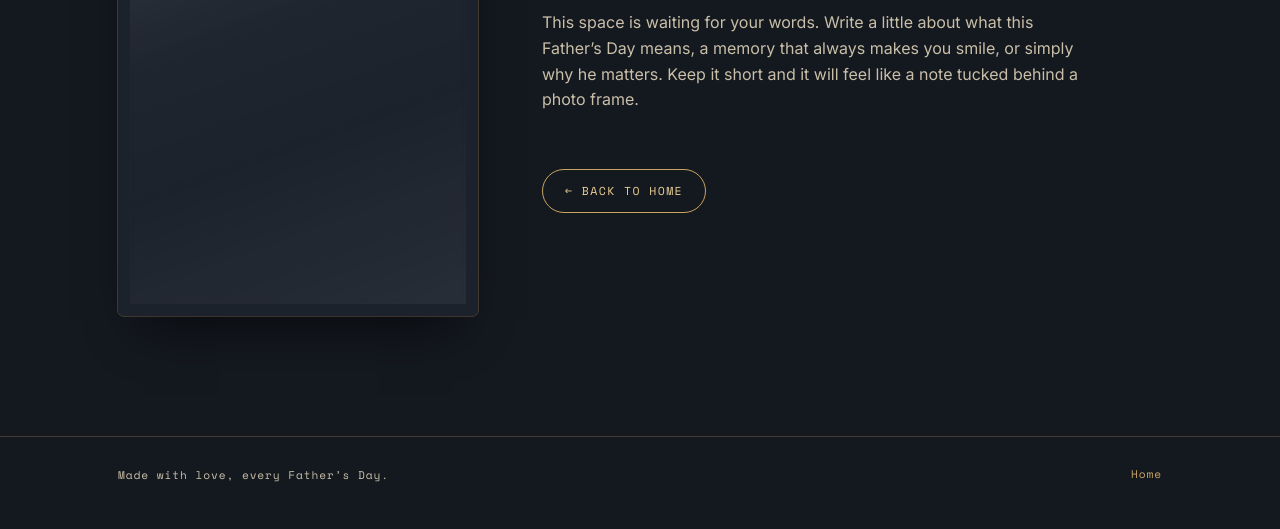
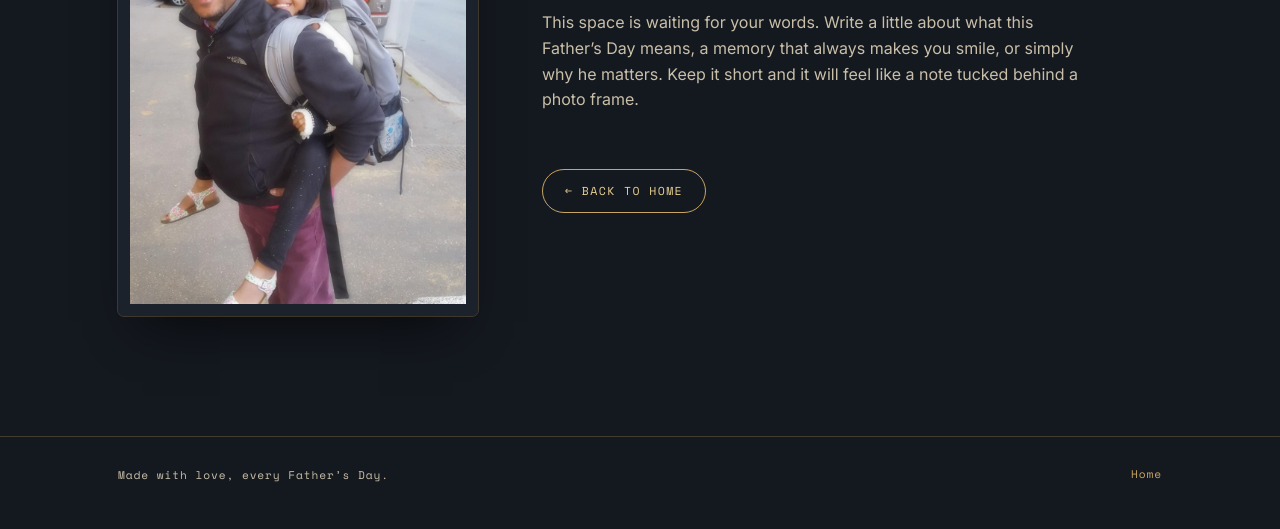
Before and after one commit to HarreshJ/fathersday, a plain HTML site: page levana.html in a window 1280 px wide. Shown: the part 271-800 px from the top of the page. Drawn offline with nearby package versions, Linux system fonts and the light colour scheme.

Commit message:
Update image source for Levana's photo

```diff
--- a/levana.html
+++ b/levana.html
@@ -33,7 +33,7 @@
 
         <div class="frame">
           <!-- ✏️ EDIT: replace images/levana.jpg with the real photo -->
-          <img src="images/levana.jpg" alt="Photo of Levana" />
+          <img src="acca-dad-1.jpg" alt="Photo of Levana" />
           <div class="glass"></div>
         </div>
 
```
